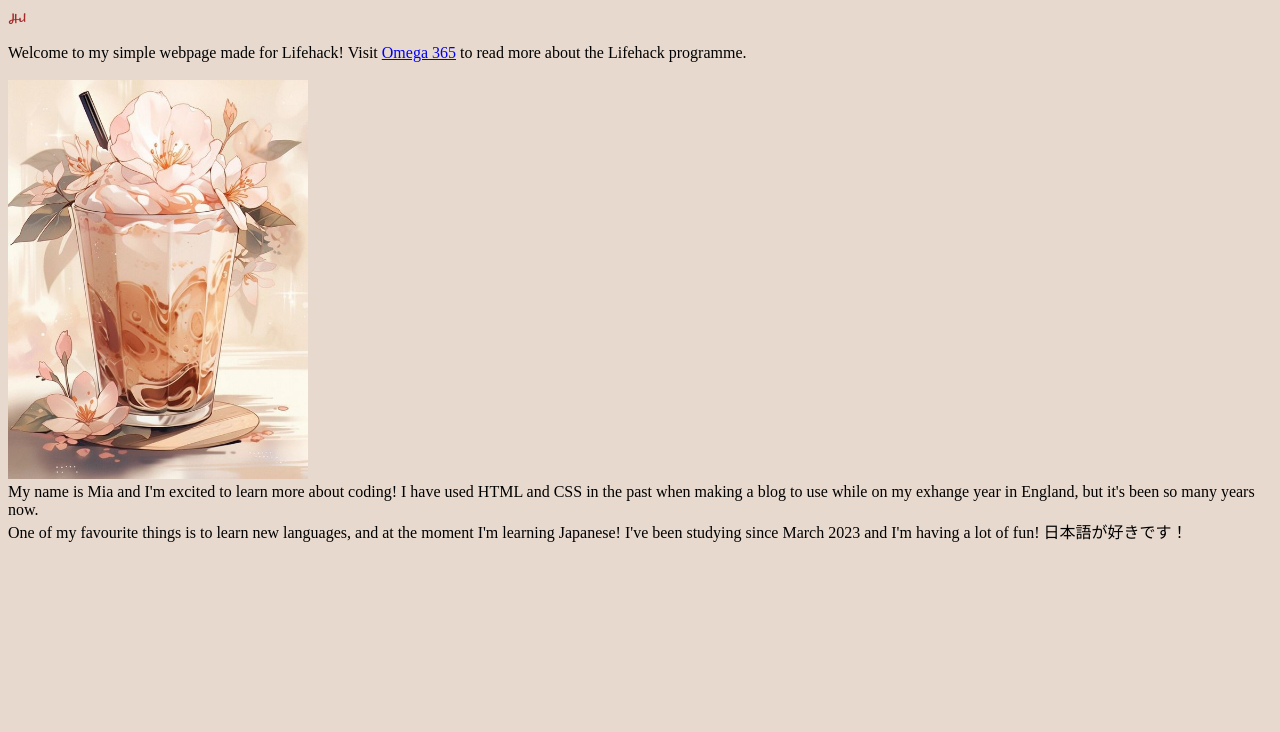
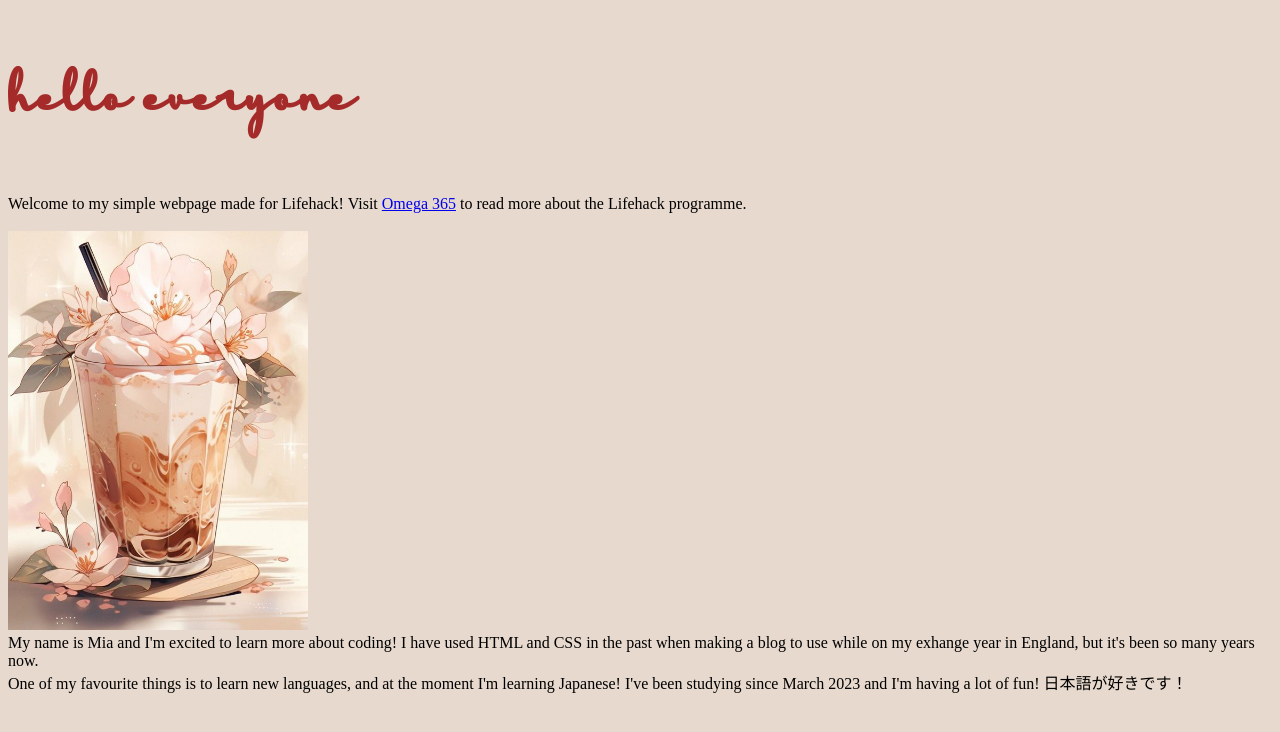
Before and after one commit to mia-sg/starbound245.github.io, a plain HTML site: page index.html in a window 1280 px wide. Drawn offline with Linux system fonts and the light colour scheme.

Commit message:
Update index.html

```diff
--- a/index.html
+++ b/index.html
@@ -10,7 +10,7 @@
     src: url(Sakura.ttf);}
   h1   {color: brown;
        font-family: customFonts;
-      font-size: 100%;]
+      font-size: 500%;]
   p    {color: brown;
        font-family: Arial;
        float: right;}
@@ -19,7 +19,7 @@
       }
   </style>
   <body>
-    <h1>Hi!</h1>
+    <h1>hello everyone</h1>
     <p>Welcome to my simple webpage made for Lifehack! Visit <a href="http://www.omega365.com">Omega 365</a> to read more about
       the Lifehack programme.<br>
       <br>
```
